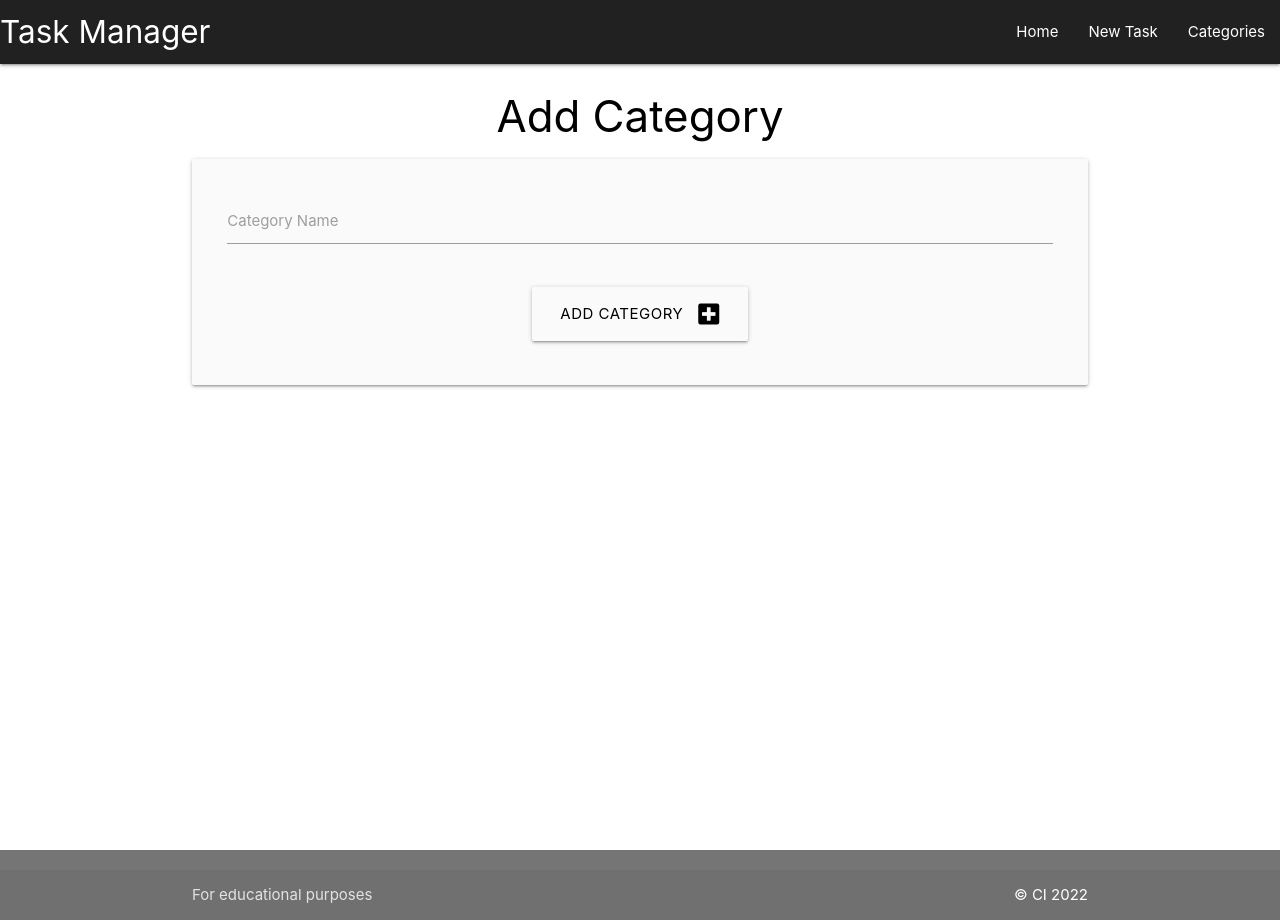
After one commit to StanislavDitsan/Task-Manager, a Flask app: page /add_category in a window 1280 px wide. The commit adds this page. Run offline with Flask 2, Linux system fonts and the light colour scheme.

Commit message:
Created add_category() function in the routes.py and wire this up to Add Category button

```diff
--- a/taskmanager/routes.py
+++ b/taskmanager/routes.py
@@ -1,4 +1,4 @@
-from flask import render_template
+from flask import render_template, request, redirect, url_for
 from taskmanager import app, db
 from taskmanager.models import Category, Task
 
@@ -6,3 +6,18 @@ from taskmanager.models import Category, Task
 @app.route("/")
 def home():
     return render_template("tasks.html")
+
+
+@app.route("/categories")
+def categories():
+    return render_template("categories.html")
+
+
+@app.route("/add_category", methods=["GET", "POST"])
+def add_category():
+    if request.method == "POST":
+        category = Category(category_name=request.form.get("category_name"))
+        db.session.add(category)
+        db.session.commit()
+        return redirect(url_for("categories"))
+    return render_template("add_category.html")
--- /dev/null
+++ b/taskmanager/templates/add_category.html
@@ -0,0 +1,26 @@
+{% extends "base.html" %}
+{% block content %}
+
+<h3 class="black-text center-align">Add Category</h3>
+
+<div class="row card-panel grey lighten-5">
+    <form class="col s12" method="POST" action="{{ url_for('add_category') }}">
+        <!--Category Name-->
+        <div class="row">
+            <div class="input-field col s12">
+                <input id="category_name" name="category_name" minlength="3" maxlength="25" type="text" class="validate" required>
+                <label for="category_name">Category Name</label>
+            </div>
+        </div>
+        <!--Submit Button-->
+        <div class="row">
+            <div class="col s12 center-align">
+                <button type="submit" class="btn-large grey lighten-5 black-text">
+                    Add Category <i class="fas fa-plus-square right"></i>
+                </button>
+            </div>
+        </div>
+    </form>
+</div>
+
+{% endblock %}
--- a/taskmanager/templates/base.html
+++ b/taskmanager/templates/base.html
@@ -5,7 +5,9 @@
     <meta charset="UTF-8">
     <meta http-equiv="X-UA-Compatible" content="IE=edge">
     <meta name="viewport" content="width=device-width, initial-scale=1.0">
-    <link href="https://fonts.googleapis.com/icon?family=Material+Icons" rel="stylesheet">
+    <link rel="stylesheet" href="https://cdnjs.cloudflare.com/ajax/libs/font-awesome/5.15.3/css/all.min.css"
+        integrity="sha512-iBBXm8fW90+nuLcSKlbmrPcLa0OT92xO1BIsZ+ywDWZCvqsWgccV3gFoRBv0z+8dLJgyAHIhR35VZc2oM/gI1w=="
+        crossorigin="anonymous" referrerpolicy="no-referrer">
     <!-- Compiled and minified CSS -->
     <link rel="stylesheet" href="https://cdnjs.cloudflare.com/ajax/libs/materialize/1.0.0/css/materialize.min.css">
     <link rel="stylesheet" href="{{ url_for('static', filename='css/style.css') }}" type="text/css">
@@ -21,7 +23,7 @@
             <ul class="right hide-on-med-and-down">
                 <li><a href="{{ url_for('home') }}">Home</a></li>
                 <li><a href="">New Task</a></li>
-                <li><a href="">Categories</a></li>
+                <li><a href="{{ url_for('categories') }}">Categories</a></li>
 
             </ul>
         </div>
@@ -30,7 +32,7 @@
     <ul class="sidenav" id="mobile-demo">
         <li><a href="{{ url_for('home') }}">Home</a></li>
         <li><a href="">New Task</a></li>
-        <li><a href="">Categories</a></li>
+        <li><a href="{{ url_for('categories') }}">Categories</a></li>
     </ul>
 
     <main class="container">
```
Also changed, not shown: taskmanager/templates/categories.html (added, +14 -0 lines).
